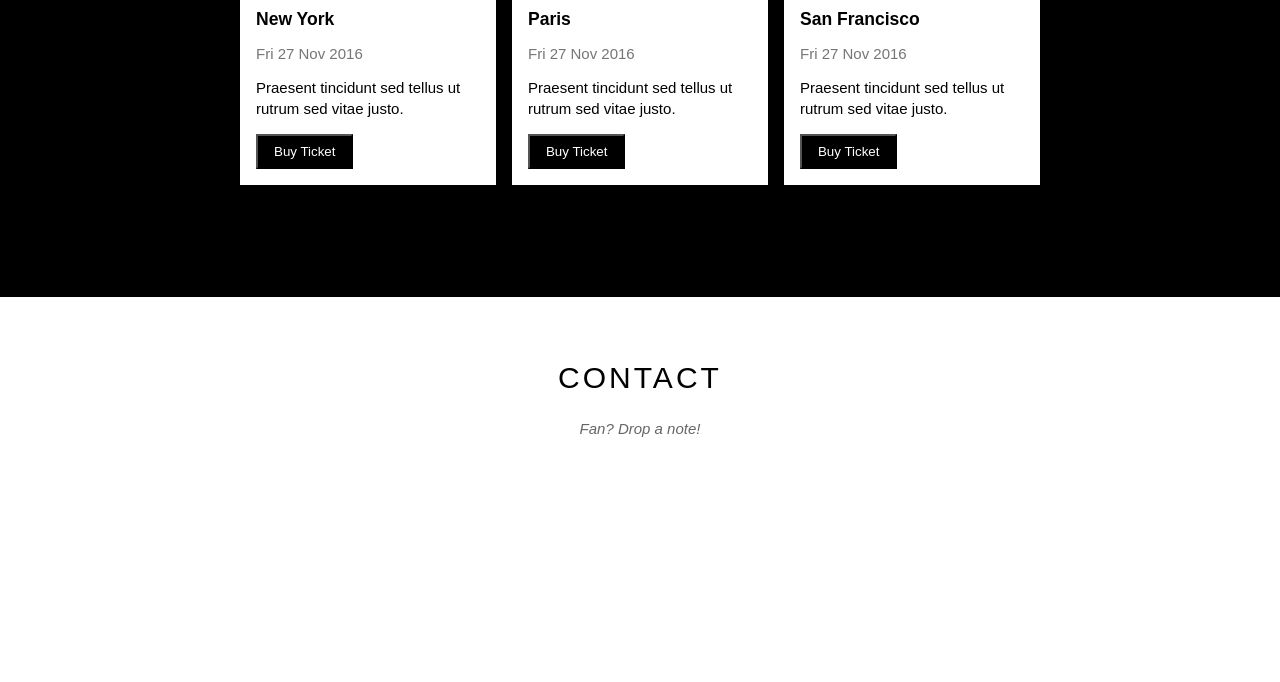
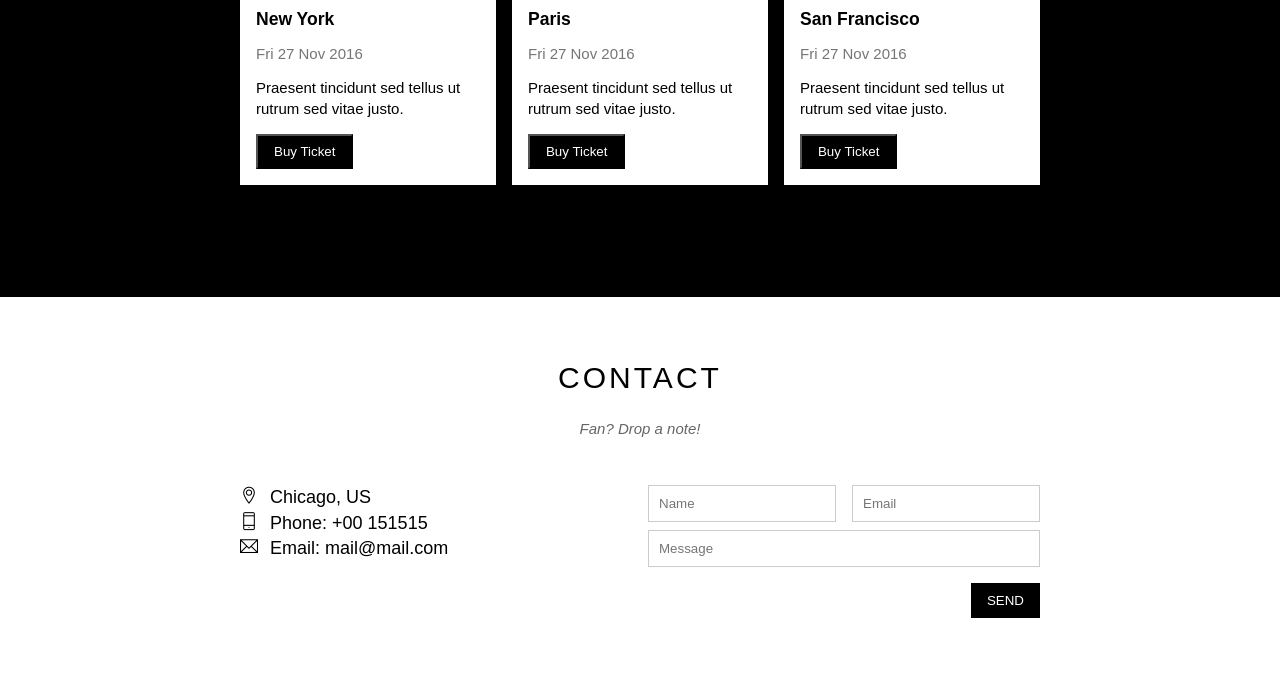
Before and after one commit to HieuLe29/WebTheBand, a plain HTML site: page index.html in a window 1280 px wide. Shown: the part 1777-2459 px from the top of the page. Before the commit the page ends 2278 px from the top, so only its background shows below. Drawn offline with Linux system fonts and the light colour scheme.

Commit message:
feat: form contact css

```diff
--- a/assets/css/style.css
+++ b/assets/css/style.css
@@ -24,7 +24,6 @@ clear: both; → Ngăn phần tử này đứng cạnh bất kỳ phần tử n
   clear: both;
 }
 
-
 /* Bất cứ đoạn code nào khi thêm class này thì chữ cũng sẽ có màu trắng */
 .text-white {
   color: #fff !important;
@@ -34,15 +33,36 @@ clear: both; → Ngăn phần tử này đứng cạnh bất kỳ phần tử n
   text-align: center !important;
 }
 
+.mt-8 {
+  margin-top: 8px !important;
+}
+
+.mt-16 {
+  margin-top: 16px !important;
+}
+
+/* Create system - hệ thống lưới hay tiêu chuẩn thiết kế */
 .row {
   margin-left: -8px;
   margin-right: -8px;
+}
+
+/* Pseudo code - Mã giã: Đây là cách viết html trong css
+DÙng cái này không cần dùng div clear*/
+.row::after {
+  content: "";
+  display: block;
+  clear: both;
 }
 
 .col {
   float: left;
   padding-left: 8px;
   padding-right: 8px;
+}
+
+.col-full {
+  width: 100%;
 }
 
 .col-half {
@@ -420,8 +440,8 @@ và chỉ ảnh hưởng đến subnav là con của nav */
   padding: 12px;
 }
 
-.modal-close:hover, #buy-tickets:hover {
-  background-color: #757575;
+.modal-close:hover, #buy-tickets:hover, .contact-content .form-submit-btn:hover {
+  background-color: #ccc;
   color: #000;
   /* Thay đổi hình dạng trỏ chuột */
   cursor: pointer;
@@ -471,6 +491,43 @@ và chỉ ảnh hưởng đến subnav là con của nav */
   color: #2196F3;
 }
 
+.contact-content {
+  margin-top: 48px;
+}
+
+.contact-infor {
+  font-size: 18px;
+  line-height: 1.4;
+}
+
+/* Sử dụng Attribute Selector ([attr*="value"]) để chọn các phần tử <i> có class chứa chuỗi "ti-" bên trong,
+nhưng chỉ khi nó nằm trong phần tử có class .contact. */
+.contact-infor i[class*="ti-"] {
+  width: 30px;
+  display: inline-block;
+}
+
+.contact-form {
+  font-size: 15px;
+}
+
+.contact-form .form-control {
+  padding: 10px;
+  border: 1px solid #ccc;
+  width: 100%;
+  /* Đường viền ngoài thẻ input*/
+  outline: none;
+}
+
+.contact-form .form-submit-btn {
+  background-color: #000;
+  color: #fff;
+  border: 1px solid #000;
+  padding: 10px 16px;
+  float: right;
+  border: none;
+}
+
 #footer {
 
 }
--- a/index.html
+++ b/index.html
@@ -72,7 +72,6 @@
             <p class="member-name">Name</p>
             <img src="./assets/img/team/member1.jpg" alt="Name" class="member-img">
           </div>
-          <div class="clear"></div>
         </div>
       </div>
 
@@ -121,8 +120,6 @@
                 <button class="place-buy-btn js-buy-ticket">Buy Ticket</button>
               </div>
             </div>
-            <!-- Xử lí vấn đề float -->
-            <div class="clear"></div>
           </div>
         </div>
       </div>
@@ -131,6 +128,31 @@
       <div class="content-section">
         <h2 class="section-heading">CONTACT</h2>
         <p class="section-sub-heading">Fan? Drop a note!</p>
+        <div class="row contact-content">
+          <div class="col col-half contact-infor">
+            <p><i class="ti-location-pin"></i>Chicago, US</p>
+            <p><i class="ti-mobile"></i>Phone: +00 151515</p>
+            <p><i class="ti-email"></i>Email: mail@mail.com</p>
+          </div>
+          <div class="col col-half contact-form">
+            <form action="">
+              <div class="row">
+                <div class="col col-half">
+                  <input type="text" name="" id="" class="form-control" placeholder="Name" required>
+                </div>
+                <div class="col col-half">
+                  <input type="email" name="" id="" class="form-control" placeholder="Email" required>
+                </div>
+              </div>
+              <div class="row mt-8">
+                <div class="col col-full">
+                  <input type="email" name="" id="" class="form-control" placeholder="Message" required>
+                </div>
+              </div>
+              <input class="form-submit-btn mt-16" type="submit" value="SEND">
+            </form>
+          </div>
+        </div>
       </div>
 
     </div>
```
